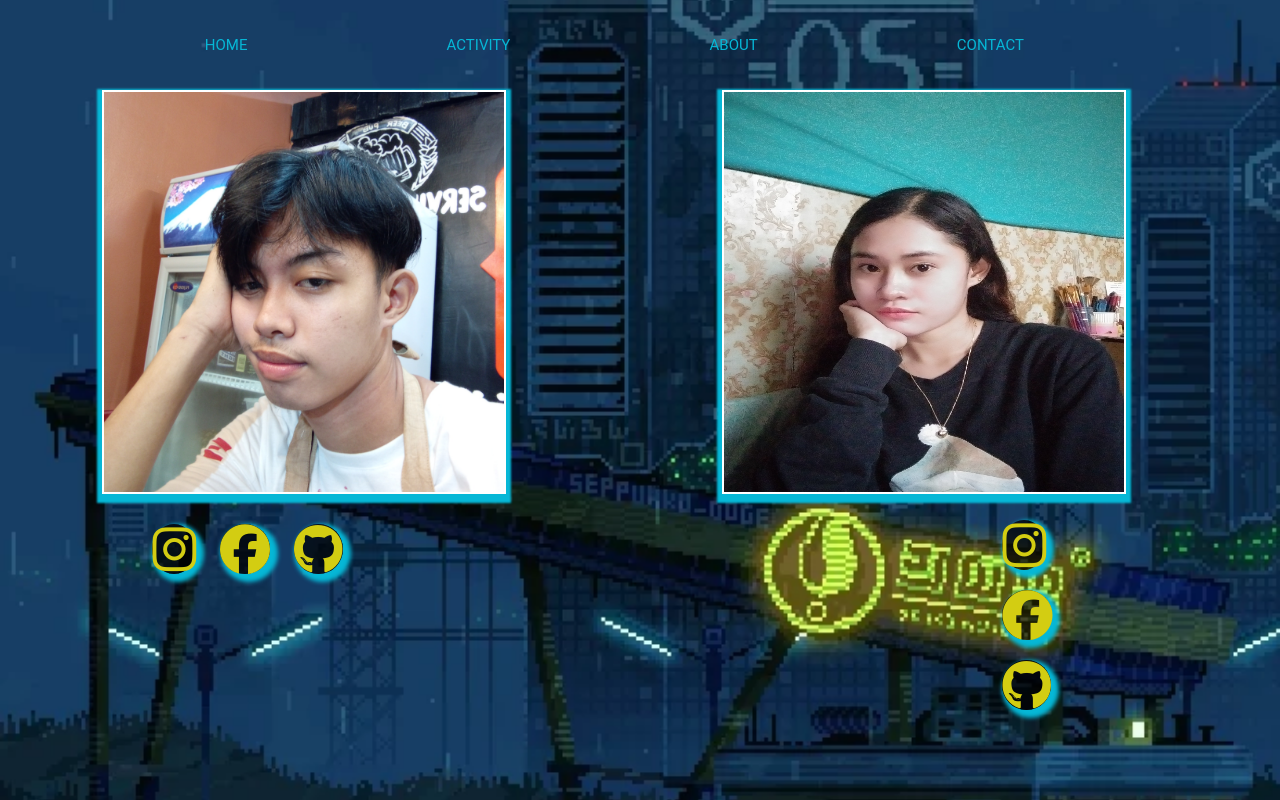
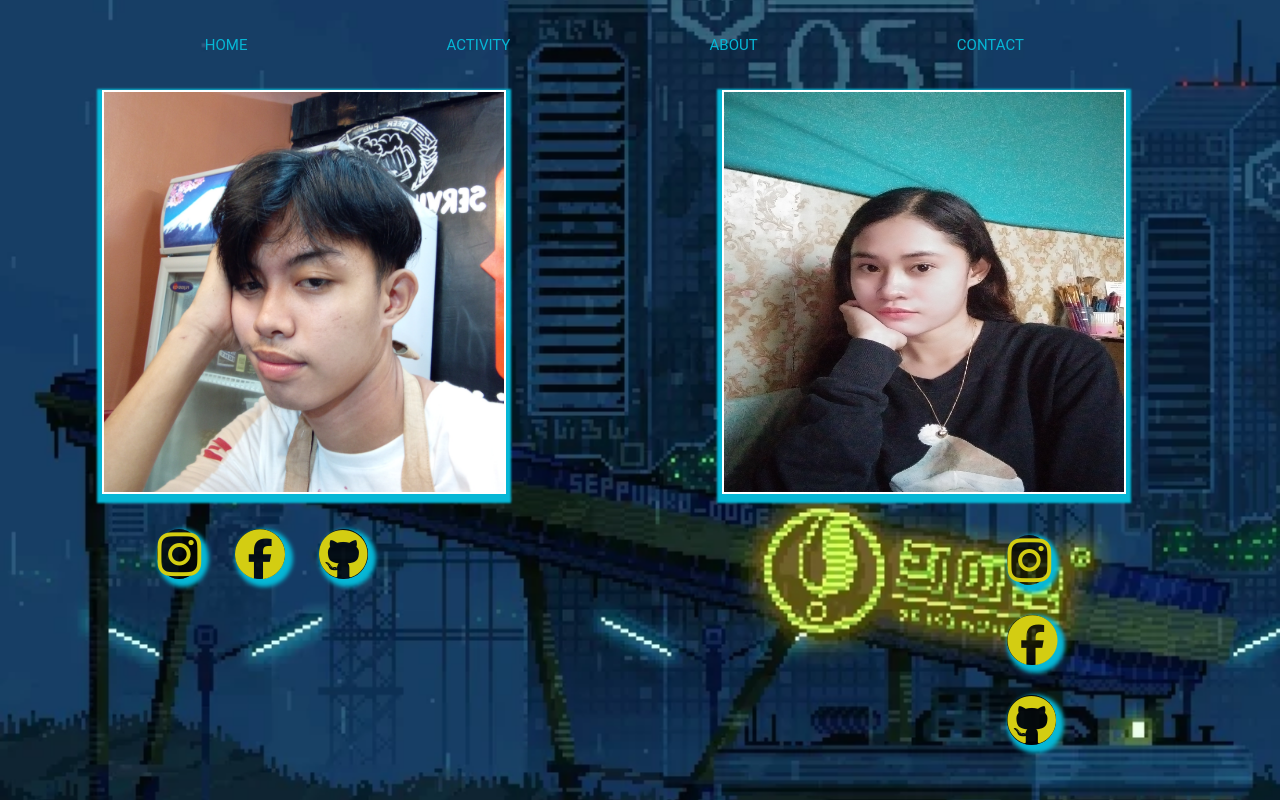
Before and after one commit to NormiePrince/portfolio, a plain HTML site: page contact.html in a window 1280 px wide. Drawn offline with Linux system fonts and the light colour scheme.

Commit message:
Update contact.css

```diff
--- a/css/contact.css
+++ b/css/contact.css
@@ -121,13 +121,12 @@ a{
 .info ul li{
     list-style: none;
     display: inline-block;
-    padding: 10px;
+    padding: 15px;
 }
 
 .info-2 ul li{
-    list-style: none;
     display: inline-block;
-    padding: 10px;
+    padding: 15px;
 }
 
 .fa-brands{
```
